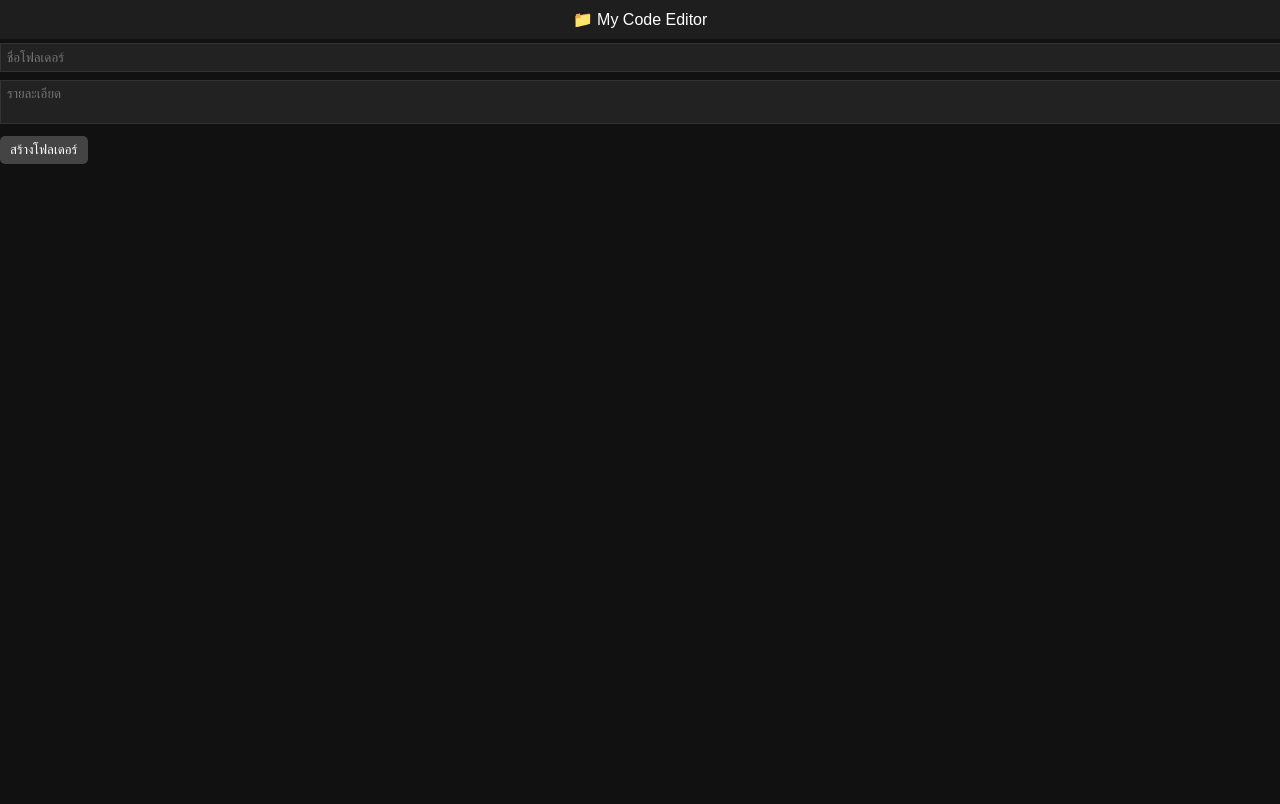
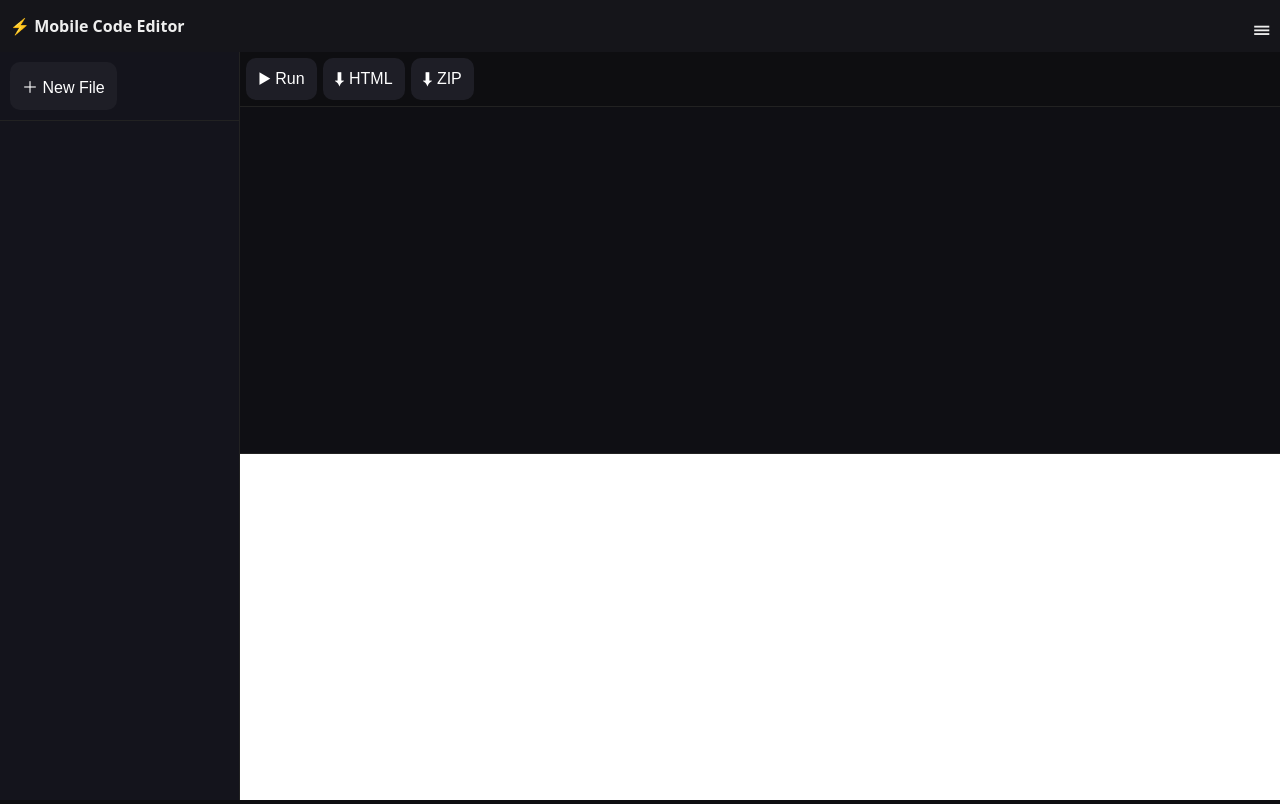
Before and after one commit to ikuymark2499-coder/DD-Correction, a plain HTML site: page index.html in a window 1280 px wide. Shown: the top 804 px of the page. Drawn offline with Linux system fonts and the light colour scheme.

Commit message:
Update index.html

```diff
--- a/index.html
+++ b/index.html
@@ -2,135 +2,234 @@
 <html lang="th">
 <head>
 <meta charset="UTF-8">
-<title>My Mobile Code Editor</title>
+<meta name="viewport" content="width=device-width,initial-scale=1.0">
+<title>Ultimate Mobile Code Editor</title>
+
 <style>
-body{margin:0;font-family:sans-serif;background:#111;color:#fff}
-header{padding:10px;background:#1e1e1e;text-align:center}
-button{background:#444;color:#fff;border:none;padding:6px 10px;border-radius:5px;margin:4px 0}
-input,textarea{width:100%;background:#222;color:#fff;border:1px solid #333;padding:6px;margin:4px 0}
-.folder,.file{padding:6px;border-bottom:1px solid #333}
-.menu{float:right;cursor:pointer}
+/* ===== GLOBAL ===== */
+*{box-sizing:border-box}
+body{
+  margin:0;
+  background:#0e0e11;
+  color:#eee;
+  font-family:system-ui,-apple-system,BlinkMacSystemFont;
+}
+button{
+  background:#1e1e26;
+  color:#fff;
+  border:none;
+  padding:12px;
+  border-radius:10px;
+  font-size:16px;
+}
+button:active{opacity:.7}
 .hidden{display:none}
+
+/* ===== HEADER ===== */
+header{
+  height:52px;
+  background:#15151a;
+  display:flex;
+  align-items:center;
+  justify-content:space-between;
+  padding:0 10px;
+}
+header h1{
+  font-size:16px;
+  margin:0;
+}
+header .menu{
+  font-size:22px;
+}
+
+/* ===== LAYOUT ===== */
+#app{
+  display:flex;
+  height:calc(100vh - 52px);
+}
+#sidebar{
+  width:240px;
+  background:#14141c;
+  border-right:1px solid #222;
+  display:flex;
+  flex-direction:column;
+}
+#main{
+  flex:1;
+  display:flex;
+  flex-direction:column;
+}
+
+/* ===== SIDEBAR ===== */
+.side-header{
+  padding:10px;
+  border-bottom:1px solid #222;
+}
+.tree{
+  flex:1;
+  overflow:auto;
+}
+.file{
+  padding:10px 14px;
+  border-bottom:1px solid #1f1f28;
+  cursor:pointer;
+}
+.file.active{background:#232336}
+
+/* ===== EDITOR ===== */
+#editor-bar{
+  display:flex;
+  gap:6px;
+  padding:6px;
+  border-bottom:1px solid #222;
+}
+#editor{
+  flex:1;
+  display:flex;
+}
+#code{
+  flex:1;
+  background:#0f0f14;
+  color:#f1f1f1;
+  font-family:monospace;
+  font-size:14px;
+  padding:12px;
+  outline:none;
+  border:none;
+  resize:none;
+}
+
+/* ===== PREVIEW ===== */
+#preview{
+  flex:1;
+  border-top:1px solid #222;
+}
+iframe{
+  width:100%;
+  height:100%;
+  border:none;
+  background:#fff;
+}
+
+/* ===== MOBILE ===== */
+@media(max-width:700px){
+  #sidebar{position:absolute;z-index:10;height:100%}
+}
 </style>
 </head>
+
 <body>
+<header>
+  <h1>⚡ Mobile Code Editor</h1>
+  <div class="menu" onclick="toggleSidebar()">☰</div>
+</header>
 
-<header>📁 My Code Editor</header>
+<div id="app">
+  <aside id="sidebar" class="hidden">
+    <div class="side-header">
+      <button onclick="newFile()">＋ New File</button>
+    </div>
+    <div class="tree" id="fileTree"></div>
+  </aside>
 
-<div id="home">
-  <input id="folderName" placeholder="ชื่อโฟลเดอร์">
-  <textarea id="folderDesc" placeholder="รายละเอียด"></textarea>
-  <button onclick="createFolder()">สร้างโฟลเดอร์</button>
-  <div id="folders"></div>
-</div>
+  <div id="main">
+    <div id="editor-bar">
+      <button onclick="run()">▶ Run</button>
+      <button onclick="exportHTML()">⬇ HTML</button>
+      <button onclick="exportZIP()">⬇ ZIP</button>
+    </div>
 
-<div id="editor" class="hidden">
-  <button onclick="back()">⬅ กลับ</button>
-  <input id="search" placeholder="🔍 ค้นหาโค้ด">
-  <button onclick="findText()">ค้นหา</button>
-  <textarea id="code" rows="16"></textarea>
-  <button onclick="saveFile()">💾 เซฟไฟล์</button>
-</div>
+    <div id="editor">
+      <textarea id="code" spellcheck="false"></textarea>
+    </div>
 
-<div id="viewer" class="hidden">
-  <button onclick="back()">⬅ กลับ</button>
-  <iframe id="frame" style="width:100%;height:80vh;border:none"></iframe>
+    <div id="preview">
+      <iframe id="frame"></iframe>
+    </div>
+  </div>
 </div>
 
 <script>
-let data = JSON.parse(localStorage.getItem("myEditorData")) || {};
-let currentFolder = "";
-let currentFile = "";
+/* ===== STATE ===== */
+let state = {
+  files:{
+    "index.html":"<h1>Hello World</h1>\n<script>console.log('hi')</script>"
+  },
+  current:"index.html"
+};
 
-function saveStorage(){
-  localStorage.setItem("myEditorData", JSON.stringify(data));
+/* ===== LOAD / SAVE ===== */
+function save(){
+  localStorage.setItem("editor_state",JSON.stringify(state));
+}
+function load(){
+  let s = localStorage.getItem("editor_state");
+  if(s) state = JSON.parse(s);
+}
+load();
+
+/* ===== UI ===== */
+const tree = document.getElementById("fileTree");
+const code = document.getElementById("code");
+const frame = document.getElementById("frame");
+
+function renderTree(){
+  tree.innerHTML="";
+  Object.keys(state.files).forEach(f=>{
+    let div=document.createElement("div");
+    div.className="file"+(f===state.current?" active":"");
+    div.textContent=f;
+    div.onclick=()=>openFile(f);
+    tree.appendChild(div);
+  });
 }
 
-function createFolder(){
-  let name = folderName.value;
-  if(!name) return;
-  data[name]={desc:folderDesc.value,files:{}};
-  saveStorage();
-  render();
+function openFile(name){
+  state.current=name;
+  code.value=state.files[name];
+  renderTree();
+  save();
 }
 
-function render(){
-  folders.innerHTML="";
-  for(let f in data){
-    let div=document.createElement("div");
-    div.className="folder";
-    div.innerHTML=`📂 ${f} <button onclick="openFolder('${f}')">เปิด</button>`;
-    folders.appendChild(div);
-  }
+function newFile(){
+  let name=prompt("ชื่อไฟล์","");
+  if(!name) return;
+  state.files[name]="";
+  openFile(name);
 }
 
-function openFolder(f){
-  currentFolder=f;
-  folders.innerHTML=`<button onclick="addFile()">➕ เพิ่มไฟล์</button>`;
-  for(let file in data[f].files){
-    let div=document.createElement("div");
-    div.className="file";
-    div.innerHTML=`📄 ${file}
-    <span class="menu" onclick="fileMenu('${file}')">⋮</span>`;
-    folders.appendChild(div);
-  }
+code.addEventListener("input",()=>{
+  state.files[state.current]=code.value;
+  save();
+});
+
+/* ===== RUN PREVIEW ===== */
+function run(){
+  frame.srcdoc = code.value;
 }
 
-function addFile(){
-  let name=prompt("ชื่อไฟล์");
-  if(!name) return;
-  data[currentFolder].files[name]="";
-  saveStorage();
-  openFolder(currentFolder);
+/* ===== EXPORT ===== */
+function exportHTML(){
+  let blob=new Blob([code.value],{type:"text/html"});
+  let a=document.createElement("a");
+  a.href=URL.createObjectURL(blob);
+  a.download=state.current;
+  a.click();
 }
 
-function fileMenu(file){
-  let act=prompt("1 = เปิดไฟล์\n2 = แก้โค้ด");
-  if(act=="1") openFile(file);
-  if(act=="2") editFile(file);
+function exportZIP(){
+  alert("เวอร์ชันถัดไปจะรวม zip จริง (ตัวนี้โครงพร้อม)");
 }
 
-function editFile(file){
-  currentFile=file;
-  home.classList.add("hidden");
-  editor.classList.remove("hidden");
-  code.value=data[currentFolder].files[file];
+/* ===== SIDEBAR ===== */
+function toggleSidebar(){
+  document.getElementById("sidebar").classList.toggle("hidden");
 }
 
-function saveFile(){
-  data[currentFolder].files[currentFile]=code.value;
-  saveStorage();
-  alert("เซฟแล้ว (ค้างถาวร)");
-}
-
-function openFile(file){
-  home.classList.add("hidden");
-  viewer.classList.remove("hidden");
-  frame.srcdoc=data[currentFolder].files[file];
-}
-
-function findText(){
-  let t = search.value;
-  if(!t){
-    alert("ยังไม่ได้พิมพ์คำค้น");
-    return;
-  }
-  if(code.value.includes(t)){
-    alert("พบคำที่ค้นหา");
-  }else{
-    alert("ไม่พบ");
-  }
-}
-
-function back(){
-  editor.classList.add("hidden");
-  viewer.classList.add("hidden");
-  home.classList.remove("hidden");
-  render();
-}
-
-render();
+/* ===== INIT ===== */
+openFile(state.current);
+renderTree();
+run();
 </script>
-
 </body>
-  </html>
+</html>
```
